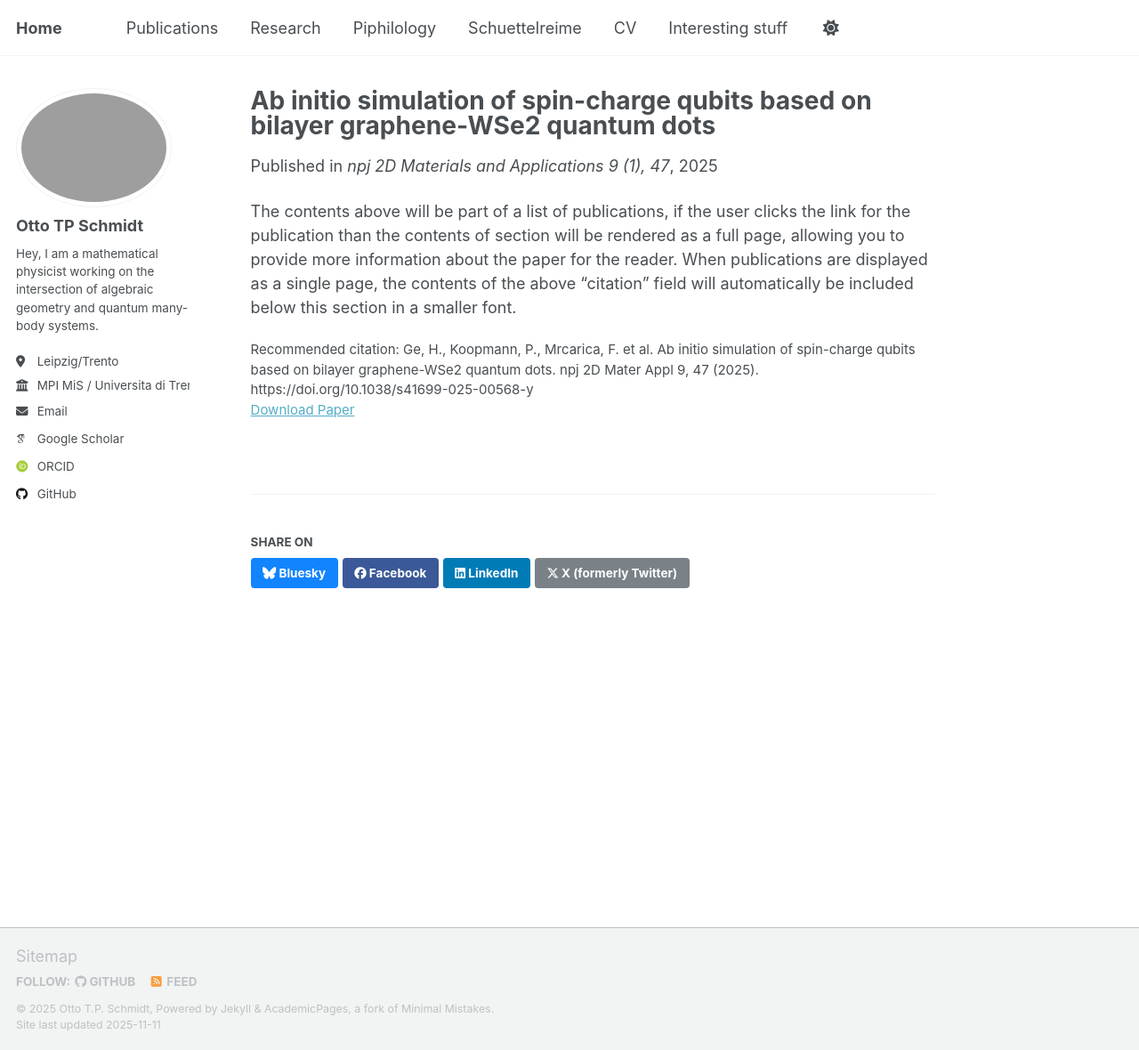
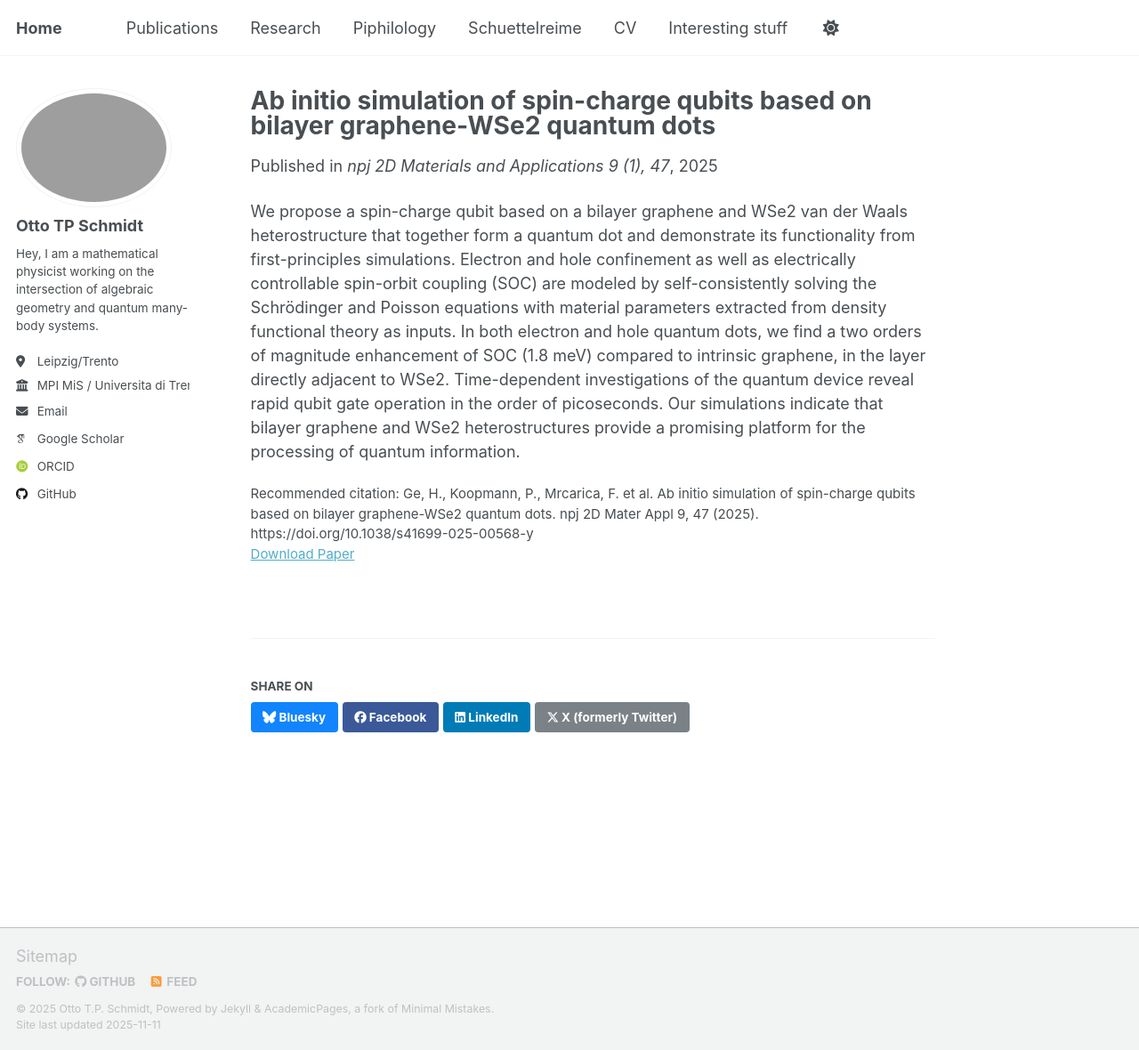
Before and after one commit to ottotpschmidt/ottotpschmidt.github.io, a Jekyll site: the page built from _publications/2009-10-01-paper-title-number-1.md, in a window 1280 px wide and 1180 px high. Shown: the whole window at 89% size. Built offline with Jekyll 4.4.1, drawn with Linux system fonts in a browser that asks for light colours; some web fonts are replaced; a script that is not in the unit is left out.

Commit message:
Revise publication description with detailed insights
Updated the publication description to provide detailed insights into the proposed spin-charge qubit and its functionalities based on first-principles simulations.

```diff
--- a/_publications/2009-10-01-paper-title-number-1.md
+++ b/_publications/2009-10-01-paper-title-number-1.md
@@ -9,4 +9,4 @@ venue: 'npj 2D Materials and Applications 9 (1), 47'
 paperurl: 'https://www.nature.com/articles/s41699-025-00568-y'
 citation: 'Ge, H., Koopmann, P., Mrcarica, F. et al. Ab initio simulation of spin-charge qubits based on bilayer graphene-WSe2 quantum dots. npj 2D Mater Appl 9, 47 (2025). https://doi.org/10.1038/s41699-025-00568-y'
 ---
-The contents above will be part of a list of publications, if the user clicks the link for the publication than the contents of section will be rendered as a full page, allowing you to provide more information about the paper for the reader. When publications are displayed as a single page, the contents of the above "citation" field will automatically be included below this section in a smaller font.
+We propose a spin-charge qubit based on a bilayer graphene and WSe2 van der Waals heterostructure that together form a quantum dot and demonstrate its functionality from first-principles simulations. Electron and hole confinement as well as electrically controllable spin-orbit coupling (SOC) are modeled by self-consistently solving the Schrödinger and Poisson equations with material parameters extracted from density functional theory as inputs. In both electron and hole quantum dots, we find a two orders of magnitude enhancement of SOC (1.8 meV) compared to intrinsic graphene, in the layer directly adjacent to WSe2. Time-dependent investigations of the quantum device reveal rapid qubit gate operation in the order of picoseconds. Our simulations indicate that bilayer graphene and WSe2 heterostructures provide a promising platform for the processing of quantum information.
```
